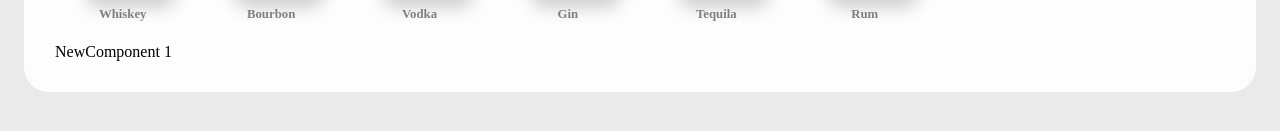
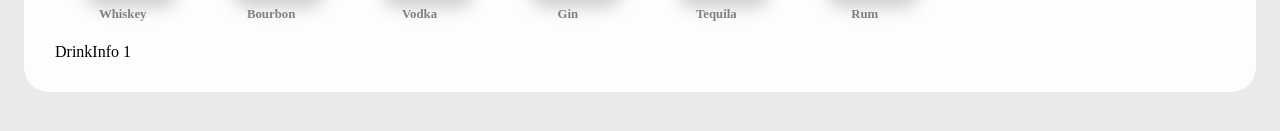
Before and after one commit to WojcioTrue/Drink_App, a React (Create React App) app: page /1 in a window 1280 px wide. Shown: the part 273-404 px from the top of the page. Built offline with nearby package versions, Linux system fonts and the light colour scheme; no server answers; a web font is replaced by a local one.

Commit message:
Added NotFound and DrinkInfo component

```diff
--- a/src/CategoryList.jsx
+++ b/src/CategoryList.jsx
@@ -1,6 +1,7 @@
 import "./styles/categories_list.css";
 import "./CategoryListElement";
 import CategoryListElement from "./CategoryListElement";
+import DrinkInfo from "./DrinkInfo";
 import NotFound from "./NotFound";
 import CoctailList from "./CoctailList";
 import { Routes, Route, Link } from "react-router-dom";
@@ -54,7 +55,7 @@ const CategoryList = () => {
       <Routes>
         <Route path="/" element={<CoctailList />} />
         <Route path="/whiskey" element={<CoctailList />}/>
-        <Route path="/:id" element={<NotFound />}/>
+        <Route path="/:id" element={<DrinkInfo />}/>
         <Route path="/bourbon" element={<CoctailList />} />
         <Route path="/vodka" element={<CoctailList />} />
         <Route path="/gin" element={<CoctailList />} />
--- /dev/null
+++ b/src/DrinkInfo.jsx
@@ -0,0 +1,10 @@
+import { useParams } from "react-router-dom"
+
+const DrinkInfo = () => {
+    const {id} = useParams()
+  return (
+    <div>DrinkInfo {id}</div>
+  )
+}
+
+export default DrinkInfo
--- a/src/NotFound.jsx
+++ b/src/NotFound.jsx
@@ -1,10 +1,7 @@
-import { useParams } from "react-router-dom"
-
-const NewComponent = () => {
-    const {id} = useParams()
+const NotFound = () => {
   return (
-    <div>NewComponent {id}</div>
+    <div>Element not Found</div>
   )
 }
 
-export default NewComponent
+export default NotFound
```
